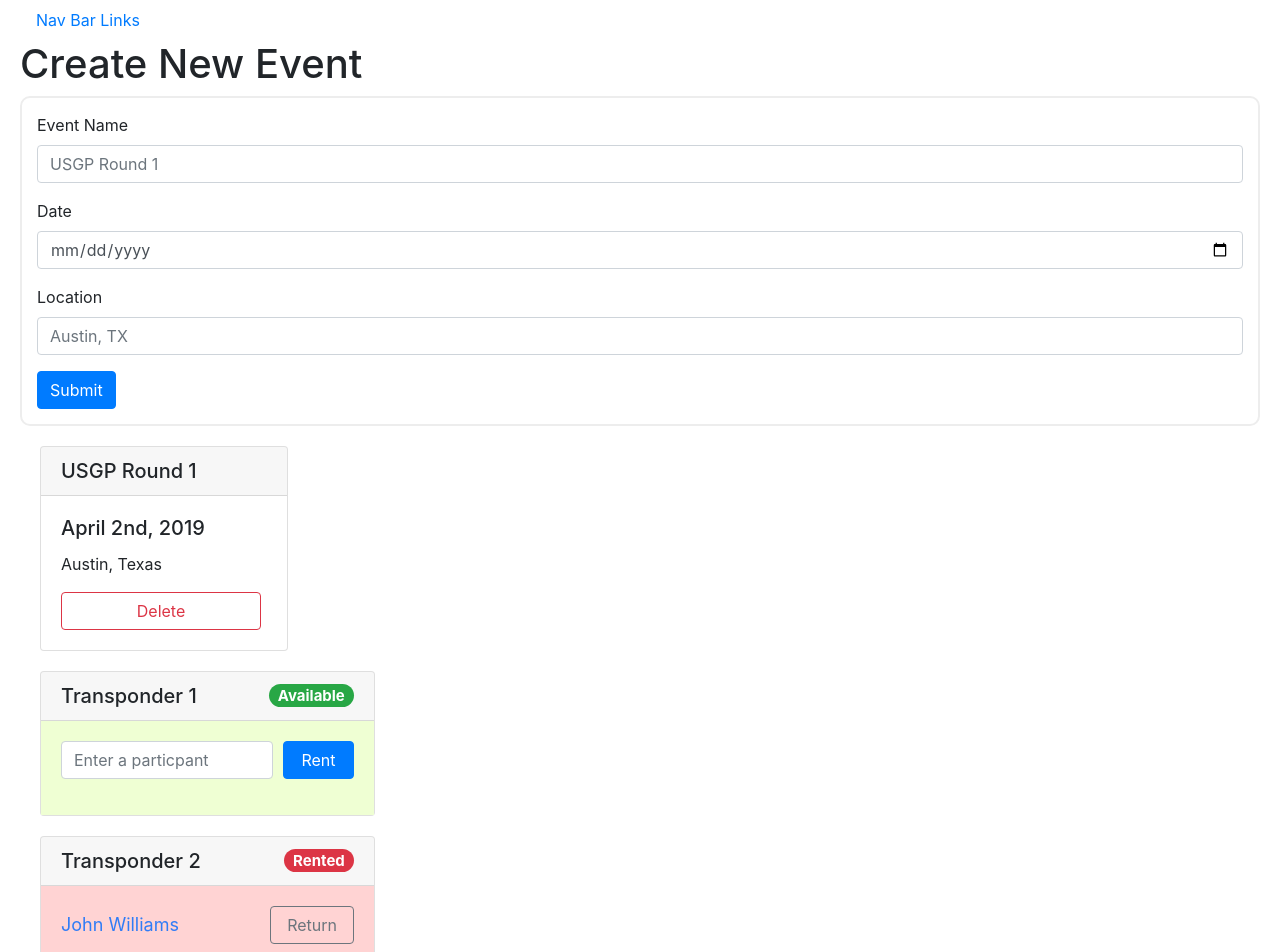
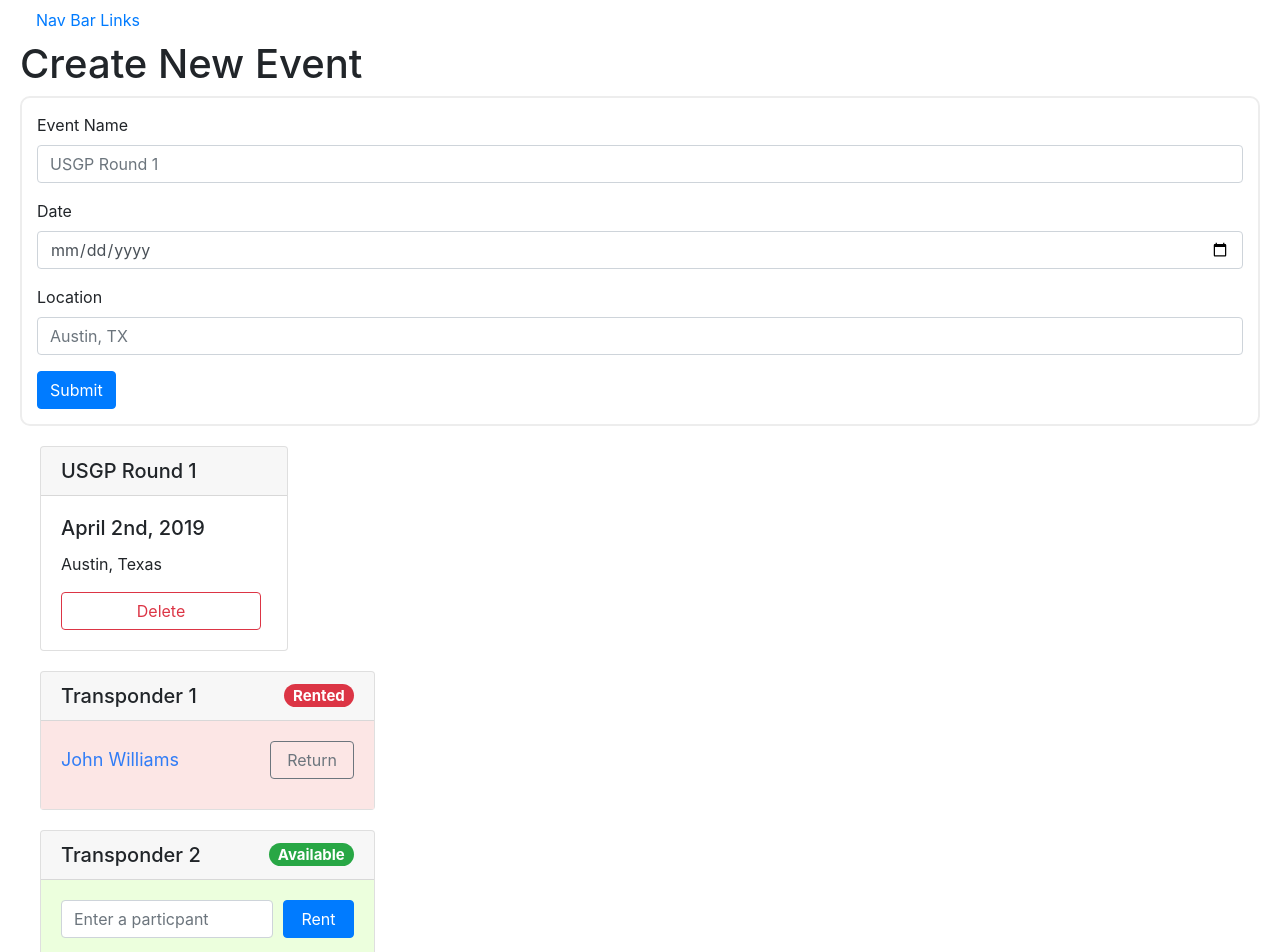
Before and after one commit to kmoosman/track-rentals, a React (Create React App) app: page / in a window 1280 px wide. Shown: the top 952 px of the page. Built offline with nearby package versions, Linux system fonts and the light colour scheme.

Commit message:
setup redux store and pulled props to map transponders

```diff
--- a/src/App.js
+++ b/src/App.js
@@ -1,12 +1,17 @@
-import React from 'react';
-import logo from './logo.svg';
+import React, { Component } from 'react';
+import { connect } from 'react-redux';
 import { Navbar } from "react-bootstrap";
 import './App.css';
 import CreateEvent from './components/CreateEvent';
 import Event from './components/Event';
 import TransponderContainer from './components/TransponderContainer';
 
-function App() {
+
+class App extends Component {
+
+  renderTransponders = () => this.props.transponders.map((transponder, id) => <TransponderContainer key={id} number={transponder.number}  rented={transponder.rented} transponder={transponder} />)
+
+  render() {
     return (
       <div className="App" >
         <header>
@@ -15,11 +20,12 @@ function App() {
         </Navbar>
           <CreateEvent />
           <Event />
-        <TransponderContainer number={1} background={available} status={"Available"} rented={false}/>
-        <TransponderContainer number={2} background={unavailable} status={"Rented"} rented={true}/>
+          {this.renderTransponders()}
         </header>
       </div>
     );
+  }
+
 }
 
 const available = {
@@ -31,4 +37,11 @@ const unavailable = {
   backgroundColor: '#ffd3d3',
   float: 'right'
 }
-export default App;
+
+
+const mapStateToProps = (state) => {
+  return { transponders: state.transponders };
+};
+
+
+ export default connect(mapStateToProps)(App);
--- a/src/components/TransponderContainer.js
+++ b/src/components/TransponderContainer.js
@@ -8,23 +8,29 @@ class Event extends Component {
   render(props) {
 
     const badgeColor = (this.props.rented === false) ? 'success' : 'danger'
+    console.log("i'm logging" + badgeColor)
     const rented = this.props.rented
     let input
+    let status
+    let styling
 
     if (!rented) {
         input = <RentalInput /> ;
+        status = "Available"
+        styling = success
       } else {
         input = <RentalName />;
+        status = "Rented"
+        styling = danger
       }
-
     return(
         <Card style={eventCard}>
             <Card.Header as="h5">Transponder {this.props.number}
                 <Badge pill style={badge} variant={badgeColor}>
-                    {this.props.status}
+                    {status}
                 </Badge>
             </Card.Header>
-            <Card.Body   style={this.props.background}>
+            <Card.Body   style={styling}>
             {input}
             </Card.Body>
         </Card>
@@ -43,6 +49,14 @@ const eventCard = {
     margin: '20px'
 }
 
+const success = {
+    backgroundColor: '#ecffdd'
+}
+
+const danger = {
+    backgroundColor: '#fce6e5'
+}
+
 const badge = {
     float: 'right'
 }
--- a/src/index.js
+++ b/src/index.js
@@ -7,7 +7,12 @@ import { Provider } from 'react-redux';
 import { createStore } from 'redux';
 import manageRentals from './reducers/manageRentals';
 
-let store = createStore(manageRentals);
+// let store = createStore(manageRentals);
+
+const store = createStore(
+  manageRentals,
+  window.__REDUX_DEVTOOLS_EXTENSION__ && window.__REDUX_DEVTOOLS_EXTENSION__()
+);
 
 
 ReactDOM.render(
--- a/src/reducers/manageRentals.js
+++ b/src/reducers/manageRentals.js
@@ -1,20 +1,12 @@
-export default function manageRentals(state = {
-    todos: [],
-  }, action) {
-    console.log(action);
-    switch (action.type) {
-      case 'ADD_EVENT':
+export default function manageRentals(
+  state = {
+    transponders: [{number: 1, rented: true, rented_by: "", event: "", date: ""},
+    {number: 2, rented: false, rented_by: "", event: "", date: ""}],
+    loading: false
+  },
+  action
+) {
 
-        const event = {
-          id: Math.random()*10000000000000000,
-          text: action.payload.text
-        }
-        return { events: state.todos.concat(event) };
+      return state;
 
-    //   case 'DELETE_TODO':
-
-    //   return {events: state.events.filter(todo => event.id !== action.payload)}
-      default:
-        return state;
-    }
-  }
+}
```
Lines whose indentation alone changed are shown as unchanged.
